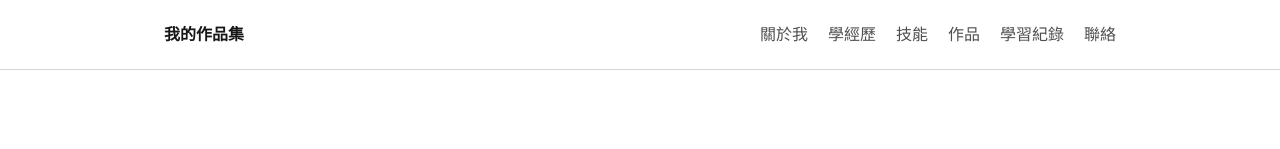
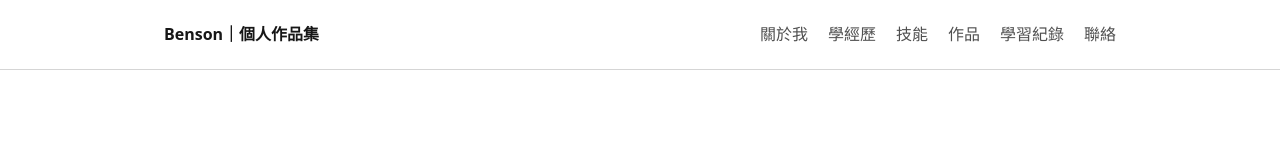
Before and after one commit to Benson1220/personal-portfolio, a plain HTML site: page index.html in a window 1280 px wide. Shown: the top 149 px of the page. Drawn offline with Linux system fonts and the light colour scheme.

Commit message:
更新導覽列作品集名稱

```diff
--- a/index.html
+++ b/index.html
@@ -12,7 +12,7 @@
 <body>
     <header>
         <nav aria-label="主要導覽">
-            <a class="brand" href="#home">我的作品集</a>
+            <a class="brand" href="#home">Benson｜個人作品集</a>
 
             <div class="nav-links">
                 <a href="#about">關於我</a>
```
